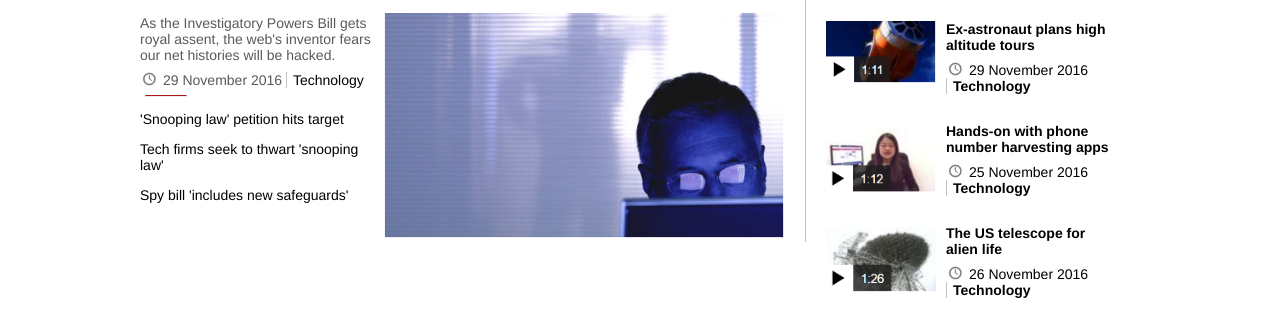
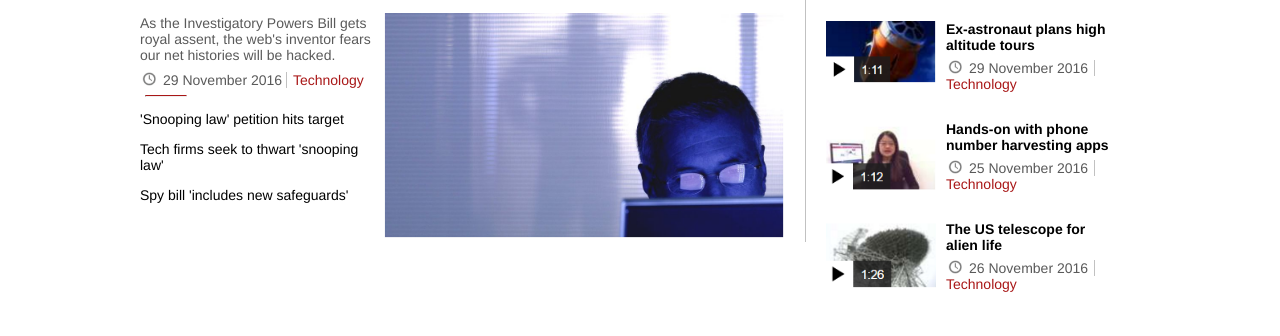
Before and after one commit to AshutoshGajankush/Web-Development, a plain HTML site: page BBC Clone/bbc.html in a window 1280 px wide. Shown: the part 238-574 px from the top of the page. Drawn offline with Linux system fonts and the light colour scheme.

Commit message:
BBC Clone

```diff
--- a/BBC Clone/bbc.html
+++ b/BBC Clone/bbc.html
@@ -190,15 +190,16 @@
 			margin-right: 5px;
 			float:left;
 		}
-		.time{
+		#time{
 			margin-top: -5px;
 		}
-		.time a{
+		#time a{
 			text-decoration: none;
 			border-left: 1.5px #C1C1C1 solid;
 			padding-left:6px;
+			color:#A91717;
 		}
-		.time a:hover{
+		#time a:hover{
 			color:#117EC5;
 			text-decoration: none;
 		}
@@ -252,7 +253,19 @@
 			font-size: 12px;
 			margin-top:-7px;
 		}
-
+		.topic-link{
+			margin-top:-7px;
+			font-size:14px;
+		}
+		.topic-link a{
+			font-weight: normal;
+			color:#A91717;
+		}
+		.topic-link-bar{
+			color: #5A5A5A;
+			border-right: 1.5px #C1C1C1 solid;
+			padding-right:6px;
+		}
 
 	</style>
 </head>
@@ -357,7 +370,7 @@
 		<h3><a href="">'Snoopers law creates security nightmare'</a></h3>
 		<div id="left-text">
 			<p>As the Investigatory Powers Bill gets royal assent, the web's inventor fears our net histories will be hacked.</p>
-			<p class="time">
+			<p id="time">
 				<img class="clock-image" src="images/clock.png">
 				<span>29 November 2016</span>
 				<a href="">Technology</a>
@@ -379,8 +392,8 @@
 			<div class="article-right-text">
 				<p><a href="">Ex-astronaut plans high altitude tours</a></p>
 
-					<p class="time"><img class="clock-image" src="images/clock.png">
-						<span>29 November 2016</span>
+					<p class="topic-link"><img class="clock-image" src="images/clock.png">
+						<span class="topic-link-bar">29 November 2016</span>
 						<a href="">Technology</a>
 					</p>
 
@@ -391,8 +404,8 @@
 			<div class="article-right-text">
 				<p><a href="">Hands-on with phone number harvesting apps</a></p>
 
-					<p class="time"><img class="clock-image" src="images/clock.png">
-						<span>25 November 2016</span>
+					<p class="topic-link"><img class="clock-image" src="images/clock.png">
+						<span class="topic-link-bar">25 November 2016</span>
 						<a href="">Technology</a>
 					</p>
 
@@ -403,8 +416,8 @@
 			<div class="article-right-text">
 				<p><a href="">The US telescope for alien life</a></p>
 
-					<p class="time"><img class="clock-image" src="images/clock.png">
-						<span>26 November 2016</span>
+					<p class="topic-link"><img class="clock-image" src="images/clock.png">
+						<span class="topic-link-bar">26 November 2016</span>
 						<a href="">Technology</a>
 					</p>
 
```
